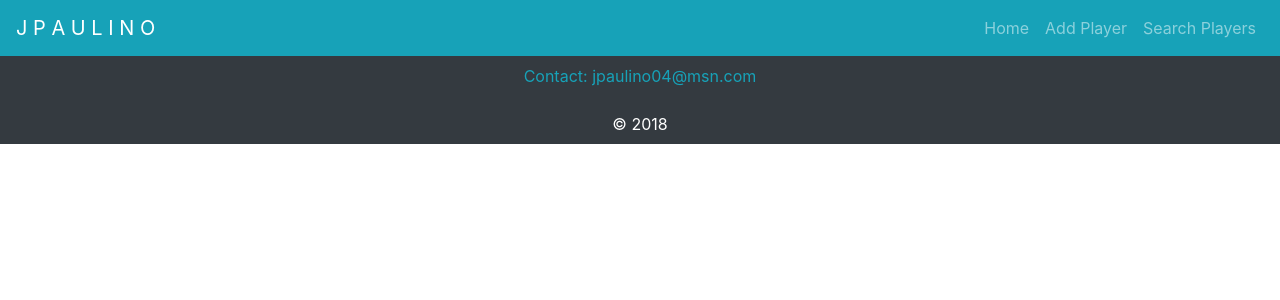
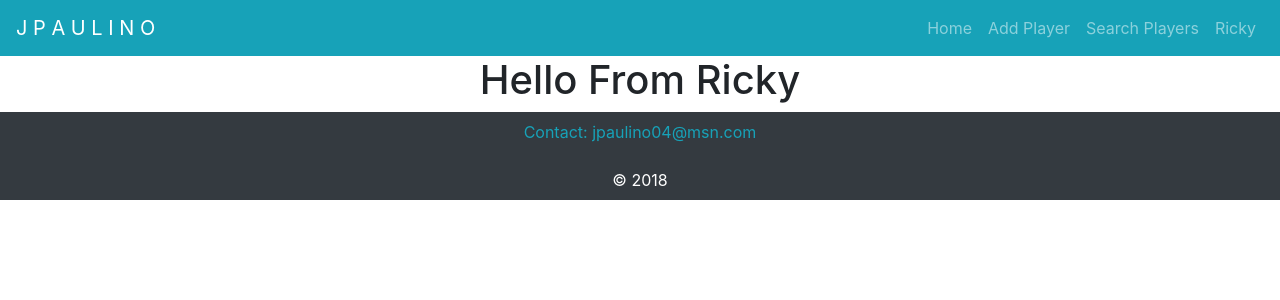
Before and after one commit to jpaulino04/players, a React (Create React App) app in the folder client/: page /players/ricky in a window 1280 px wide. Shown: the top 300 px of the page. Built offline with nearby package versions, Linux system fonts and the light colour scheme.

Commit message:
minor sync

```diff
--- a/client/src/App.js
+++ b/client/src/App.js
@@ -6,6 +6,7 @@ import Footer from "./components/header_footer/Footer";
 import Players from "./components/players/Players";
 import AddPlayers from "./components/players/AddPlayers";
 import SearchPlayers from "./components/players/SearchPlayers";
+import Ricky from "./components/players/Ricky";
 import Provider from "./context";
 import './App.css';
 
@@ -23,6 +24,7 @@ class App extends Component {
                   <Route exact path="/" component={Players}/>
                   <Route exact path="/players/add" component={AddPlayers} />
                   <Route exact path="/players/search" component={SearchPlayers} />
+                  <Route exact path="/players/ricky" component={Ricky} />
                 </Switch>
 
               </div>
--- a/client/src/components/header_footer/Header.js
+++ b/client/src/components/header_footer/Header.js
@@ -17,6 +17,8 @@ function Header() {
         </Link>
         <Link
           className="nav-item nav-link ml-auto" to="/players/search">Search Players<span className="sr-only">(current)</span></Link>
+        <Link
+        className="nav-item nav-link ml-auto" to="/players/ricky">Ricky<span className="sr-only">(current)</span></Link>
       </div>
   </div>
 </nav>
--- a/client/src/components/players/Players.js
+++ b/client/src/components/players/Players.js
@@ -8,17 +8,21 @@ class Players extends Component {
         this.state = {
             players: [],
             dispatch: null
-        }
+        };
+        this.dispatch = null;
     }
+
     componentDidMount(){
         axios.get('/players/search')
             .then((res) =>{
-                this.setState({players: res.data})
+                this.setState({players: res.data, dispatch: this.dispatch})
+                this.setPlayers(this.dispatch)
 
             })
+
     }
     setPlayers = dispatch => {
-        console.log(dispatch)
+        console.log(this.state)
     }
 
 
@@ -30,8 +34,7 @@ class Players extends Component {
                     this.players = value.players;
                     const players = value.players;
                     const {dispatch} = value;
-                    // this.setPlayers.bind(this,dispatch) //working here
-                    //trying to use dispatch in setPlayes
+                    this.dispatch = dispatch;
                     return(
                         <React.Fragment>
                             <h1 className="text-center">Top Baseball Players</h1>
--- /dev/null
+++ b/client/src/components/players/Ricky.js
@@ -0,0 +1,11 @@
+import React, { Component } from 'react'
+
+export default class Ricky extends Component {
+  render() {
+    return (
+      <div>
+        <h1 className="text-center">Hello From Ricky</h1>
+      </div>
+    )
+  }
+}
--- a/client/src/components/players/SearchPlayers.js
+++ b/client/src/components/players/SearchPlayers.js
@@ -11,6 +11,7 @@ export default class SearchPlayers extends Component {
         e.preventDefault();
         axios.get('/players/search')
             .then(res =>{
+                console.log(res)
                 this.setState({players: res.data})
                 this.setState({showPlayers: !this.state.showPlayers})
             })
@@ -50,7 +51,10 @@ export default class SearchPlayers extends Component {
             {this.state.showPlayers ?
                 <div className="text-center mt-3">
                     {this.state.players.map(player=>(
-                        <p className="lead" key={player.IdPlayer}>{player.Name} {player.Last_Name}</p>
+                        <div>
+                            <p className="lead" key={player.IdPlayer}> {player.Name} {player.Last_Name} {player.Age} </p>
+                            <img src={player.Avatar} alt=""/>
+                        </div>
                     ))}
                 </div> : (
 
```
Also changed, not shown: 2 other files (tests, documents, lock files or other folders).
